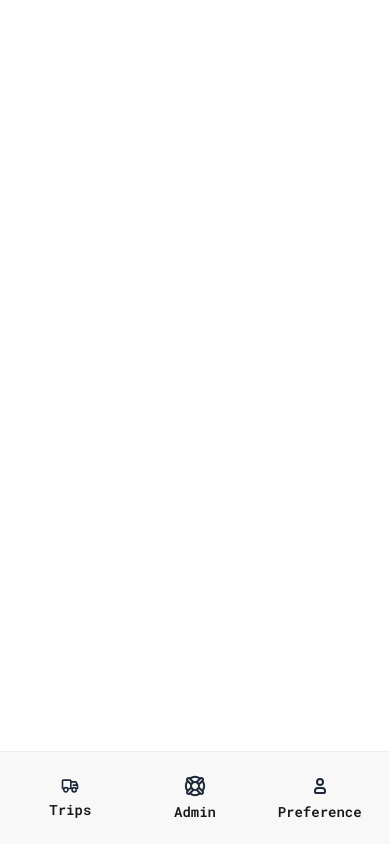
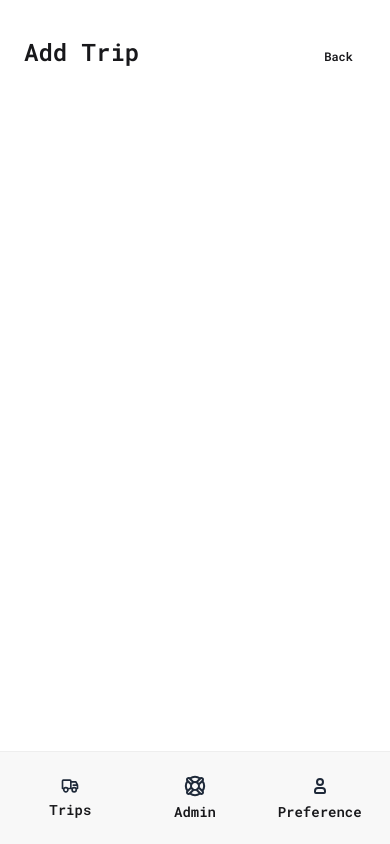
Before and after one commit to singthai-srisoi/Trip, a SvelteKit app in the folder frontend/: page /trips/add in a window 390 px wide. Built offline with nearby package versions, Linux system fonts and the light colour scheme.

Commit message:
feat: implement trip addition page and transitions, refactor layout for dynamic path handling

```diff
--- a/frontend/src/routes/(main)/(admin)/+layout.svelte
+++ b/frontend/src/routes/(main)/(admin)/+layout.svelte
@@ -9,7 +9,6 @@
     let {
         children
     }: Props = $props()
-    $inspect(page)
 </script>
 
 <div role="tablist" class="tabs tabs-border mb-6">
--- a/frontend/src/routes/(main)/trips/+page.svelte
+++ b/frontend/src/routes/(main)/trips/+page.svelte
@@ -9,7 +9,11 @@
   <title>Trips</title>
 </svelte:head>
 
-<h1 class="text-2xl font-semibold mb-6">{dt}</h1>
+<div class={"mb-6 w-full flex items-baseline justify-between"}>
+  <h1 class="text-2xl font-semibold">{dt}</h1>
+  <a class="btn btn-ghost btn-sm" href="/trips/add">Add</a>
+</div>
+
 <section class="active-trip mb-5">
   <h2 class={"text-xl font-semibold mb-2"}>Active Trip</h2>
   <label class="input w-full  border border-base-300 mb-2">
--- /dev/null
+++ b/frontend/src/routes/(main)/trips/add/+page.svelte
@@ -0,0 +1,23 @@
+<svelte:head>
+    <title>add</title>
+</svelte:head>
+
+<script lang="ts">
+
+	import { fly } from "svelte/transition";
+	import type { PageData } from "./$types";
+
+    interface Props {
+        data: {
+        } | PageData
+    }
+
+    let {
+    }: Props = $props()
+</script>
+
+
+<div class={"mb-6 w-full flex items-baseline justify-between"}>
+    <h1 class="text-2xl font-semibold">Add Trip</h1>
+    <a class="btn btn-ghost btn-sm" href="/trips">Back</a>
+</div>
--- /dev/null
+++ b/frontend/src/routes/+layout.server.ts
@@ -0,0 +1,12 @@
+import type { LayoutServerLoad } from "./$types";
+
+
+export let load: LayoutServerLoad = async ({ request, url }) => {
+  const referer = request.headers.get('referer')
+  const previousPath = referer ? new URL(referer).pathname : null
+
+  return {
+    currentPath: url.pathname,
+    previousPath
+  }
+};
--- a/frontend/src/routes/+layout.svelte
+++ b/frontend/src/routes/+layout.svelte
@@ -3,21 +3,45 @@
 	import '../app.css';
 	import MenuIcon from './MenuIcon.svelte';
 	import { page } from '$app/state';
-	import { fade, scale } from 'svelte/transition';
+	import { fade, fly, scale } from 'svelte/transition';
 	import { elasticInOut } from 'svelte/easing';
+	import type { LayoutData } from './$types';
+	import { getPageTransition } from './pageTransition';
   interface Props {
+    data: {
+        currentPath: string;
+        previousPath: string;
+    } | LayoutData
     children: Snippet
   }
 
-	let { children }: Props = $props();
+	let {
+    data,
+    children
+  }: Props = $props();
   let bounce_in = {duration: 625, easing: elasticInOut, start: 0.5}
   let fade_out = {duration: 300}
 </script>
 
 <section class="min-h-screen pb-[80px] overflow-auto relative">
-  <main class="p-6 lg:p-25 md:p-10 mt-3">
-    {@render children()}
-  </main>
+  {#key data.currentPath}
+  {#await Promise.resolve(getPageTransition(data.previousPath ?? '', data.currentPath)) then tr}
+    <main
+      class="p-6 lg:p-25 md:p-10 mt-3"
+      in:tr.transition={tr.params}
+      out:fade={{ duration: 150 }}
+    >
+      {@render children()}
+    </main>
+  {/await}
+    <!-- <main class="p-6 lg:p-25 md:p-10 mt-3"
+      in:fly={{ y: 20, duration: 50 }}
+    >
+      {@render children()}
+    </main> -->
+
+  {/key}
+
   <footer class="footer fixed bottom-0 left-0 z-9999 w-full border-t border-base-300 grid-cols-3 items-center bg-base-200 text-base-content p-4 md:p-10 lg:px-25">
       <MenuIcon href={"/trips"} is_active={page.route.id?.includes('/(main)/trips')}>
         {#snippet active()}
--- /dev/null
+++ b/frontend/src/routes/pageTransition.ts
@@ -0,0 +1,25 @@
+import { fade, fly } from "svelte/transition"
+
+export function getPageTransition(from: string, to: string) {
+  if (from.startsWith('/trips') && to === '/trips/add') {
+    return { transition: fly, params: { y: 50, duration: 300 } }
+  }
+  if (from === '/trips/add' && to === '/trips') {
+    return { transition: fly, params: { y: -50, duration: 300 } }
+  }
+  if (
+    from === '/trips' && ['/drivers', '/vehicles', '/users'].includes(to) ||
+    to === '/preference' && ['/drivers', '/vehicles', '/users'].includes(from)
+    ) {
+        // slide to left
+    return { transition: fly, params: { x: 100, duration: 300 } }
+  }
+  if (
+    from === '/preference' && ['/drivers', '/vehicles', '/users'].includes(to) ||
+    to === '/trips' && ['/drivers', '/vehicles', '/users'].includes(from)
+    ) {
+        // slide to right
+    return { transition: fly, params: { x: -100, duration: 300 } }
+  }
+  return { transition: fade, params: { duration: 200 } } // fallback
+}
```
Also changed, not shown: frontend/src/routes/(main)/trips/add/+page.server.ts (added). Lines whose indentation alone changed are shown as unchanged.
